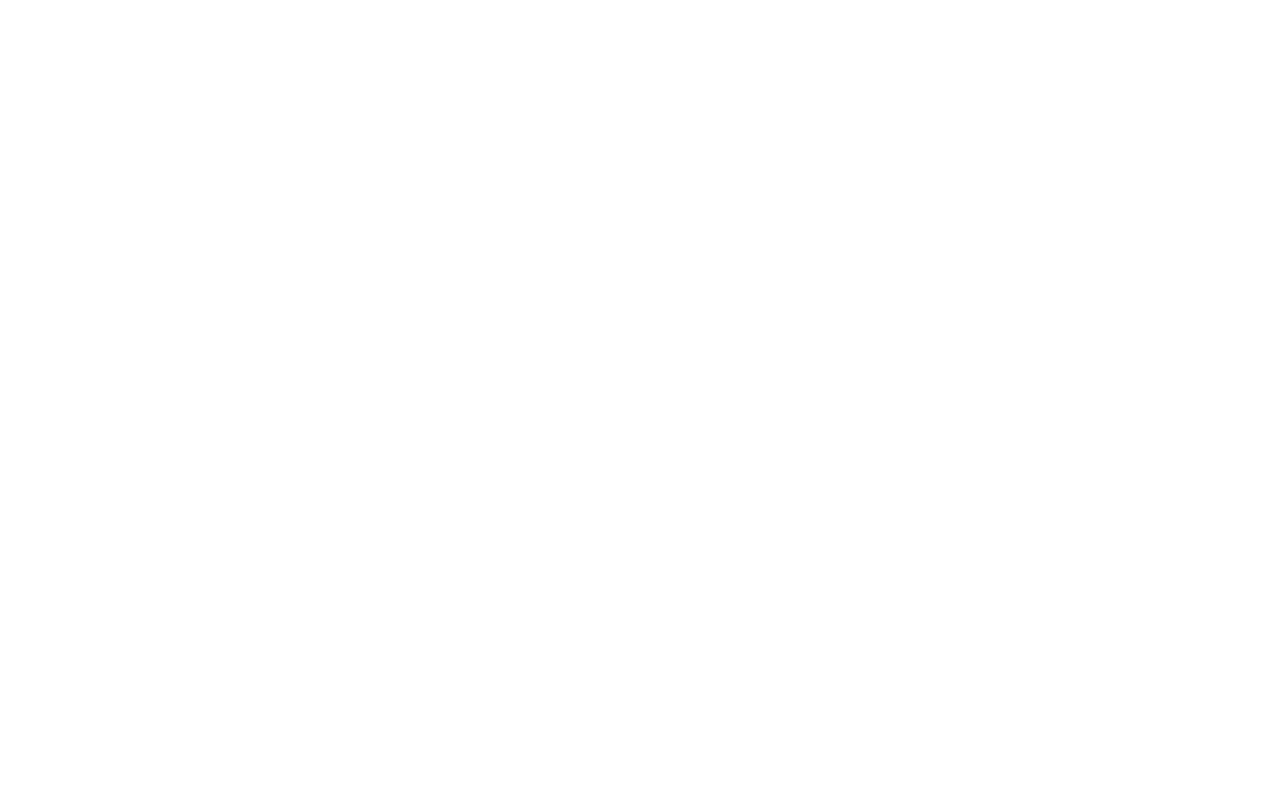
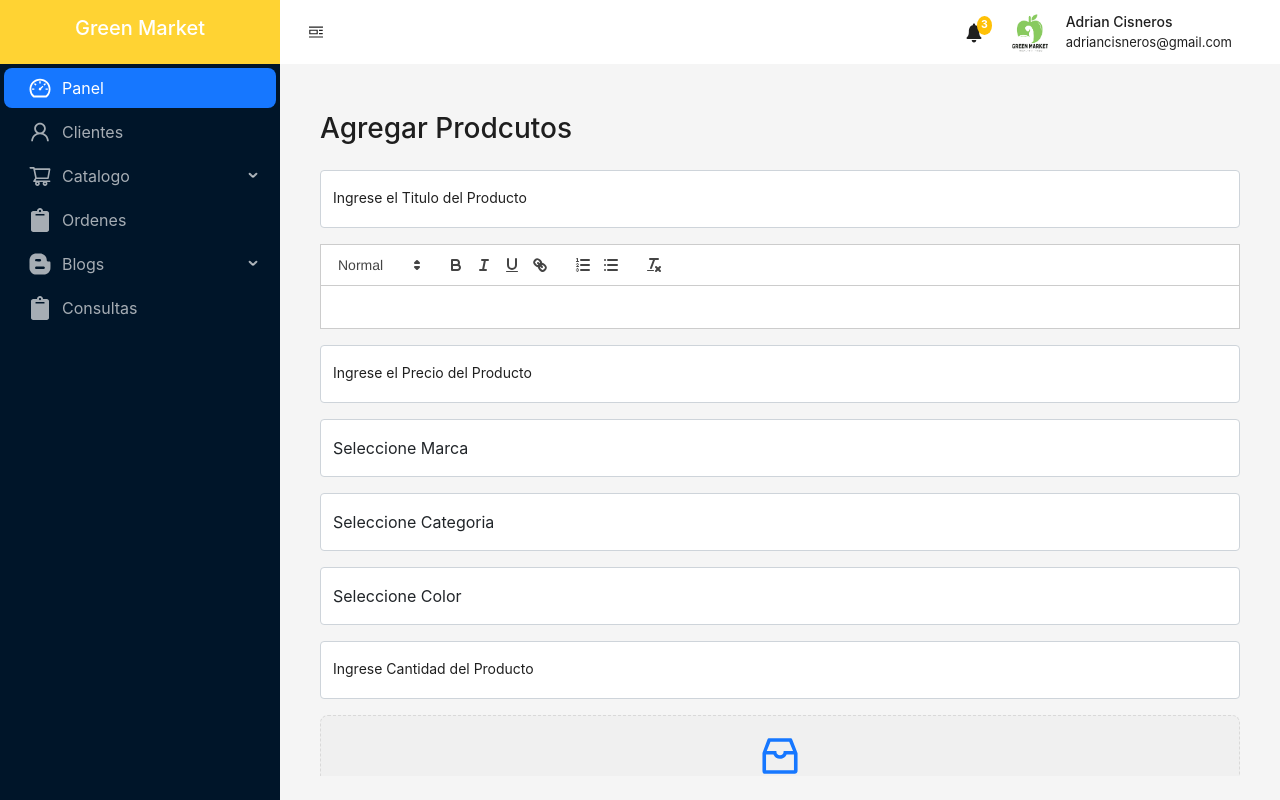
Before and after one commit to bernibauque/Admin_Panel, a React (Create React App) app: page /admin/product in a window 1280 px wide. Before the commit this address had no page. Built offline with nearby package versions, Linux system fonts and the light colour scheme.

Commit message:
Agregando addproduct

```diff
--- a/src/App.js
+++ b/src/App.js
@@ -19,6 +19,7 @@
 import Addcolor from './pages/Addcolor';
 import Addcat from './pages/Addcat';
 import Addbrand from './pages/Addbrand';
+import Addproduct from './pages/Addproduct';
 
 function App() {
   return (
@@ -43,6 +44,7 @@
           <Route path='list-brand' element={<Brandlist />} />
           <Route path='brand' element={<Addbrand />} />
           <Route path='list-product' element={<Productlist />} />
+          <Route path='product' element={<Addproduct />} />
         </Route>
       </Routes>
     </Router>
--- a/src/pages/Addblog.js
+++ b/src/pages/Addproduct.js
@@ -1,10 +1,9 @@
-import React, { useState } from 'react';
+import { React, useState } from 'react';
 import CustomInput from '../components/CustomInput';
 import ReactQuill from "react-quill";
 import "react-quill/dist/quill.snow.css";
 import { InboxOutlined } from "@ant-design/icons";
 import { message, Upload } from "antd";
-
 const { Dragger } = Upload;
 const props = {
     name: "file",
@@ -25,17 +24,37 @@
         console.log("Dropped files", e.dataTransfer.files);
     },
 };
-
-const Addblog = () => {
+const Addproduct = () => {
     const [desc, setDesc] = useState();
     const handleDesc = (e) => {
         setDesc(e);
     };
     return (
         <div>
-            <h3 className='mb-4'>Agregar Blog</h3>
-            <div className=''>
-                <form action=''>
+            <h3 className='mb-4'>Agregar Prodcutos</h3>
+            <div>
+                <form>
+                    <CustomInput type='text' label='Ingrese el Titulo del Producto' />
+                    <div className='mb-3'>
+                        <ReactQuill
+                            theme='snow'
+                            value={desc}
+                            onChange={(evt) => {
+                                handleDesc(evt);
+                            }}
+                        />
+                    </div>
+                    <CustomInput type='number' label='Ingrese el Precio del Producto' />
+                    <select name='' className='form-control py-3 mb-3' id=''>
+                        <option value=''>Seleccione Marca</option>
+                    </select>
+                    <select name='' className='form-control py-3 mb-3' id=''>
+                        <option value=''>Seleccione Categoria</option>
+                    </select>
+                    <select name='' className='form-control py-3 mb-3' id=''>
+                        <option value=''>Seleccione Color</option>
+                    </select>
+                    <CustomInput type='number' label='Ingrese Cantidad del Producto' />
                     <Dragger {...props}>
                         <p className='ant-upload-drag-icon'>
                             <InboxOutlined />
@@ -48,24 +67,11 @@
                             cargar datos de la empresa u otros archivos privados.
                         </p>
                     </Dragger>
-                    <div className='mt-4'>
-                        <CustomInput type='text' label='Ingrese Titulo del Blog' />
-                    </div>
-                    <select name='' className='form-control py-3 mb-3' id=''>
-                        <option value=''>Seleccione Categoria del Blog</option>
-                    </select>
-                    <ReactQuill
-                        theme='snow'
-                        value={desc}
-                        onChange={(evt) => {
-                            handleDesc(evt);
-                        }}
-                    />
                     <button
                         className='btn btn-success border-0 rounded-3 my-5'
                         type='submit'
                     >
-                        Agregar Blog
+                        Agregar Producto
                     </button>
                 </form>
             </div>
@@ -73,4 +79,4 @@
     )
 }
 
-export default Addblog
+export default Addproduct;
```
